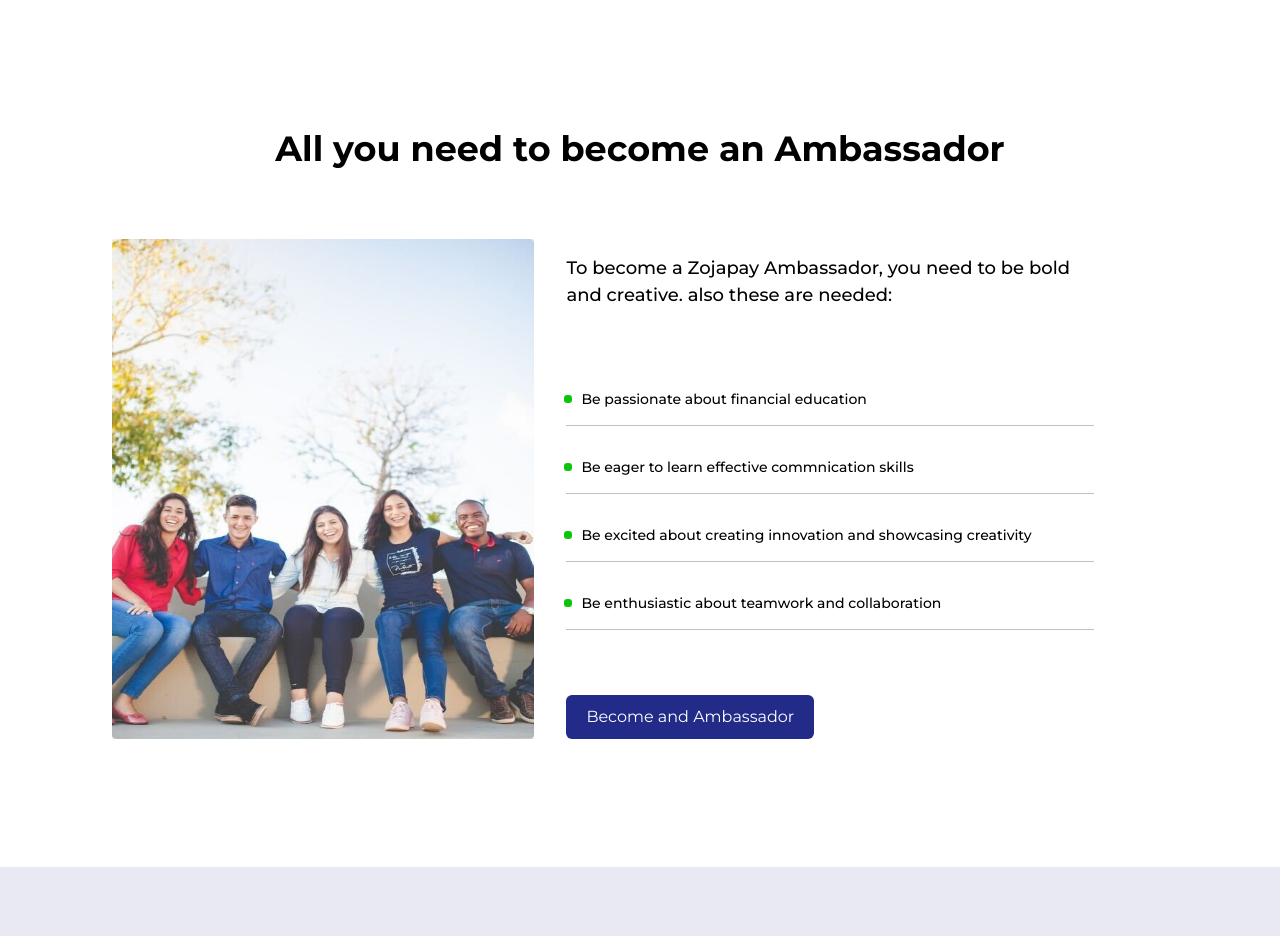
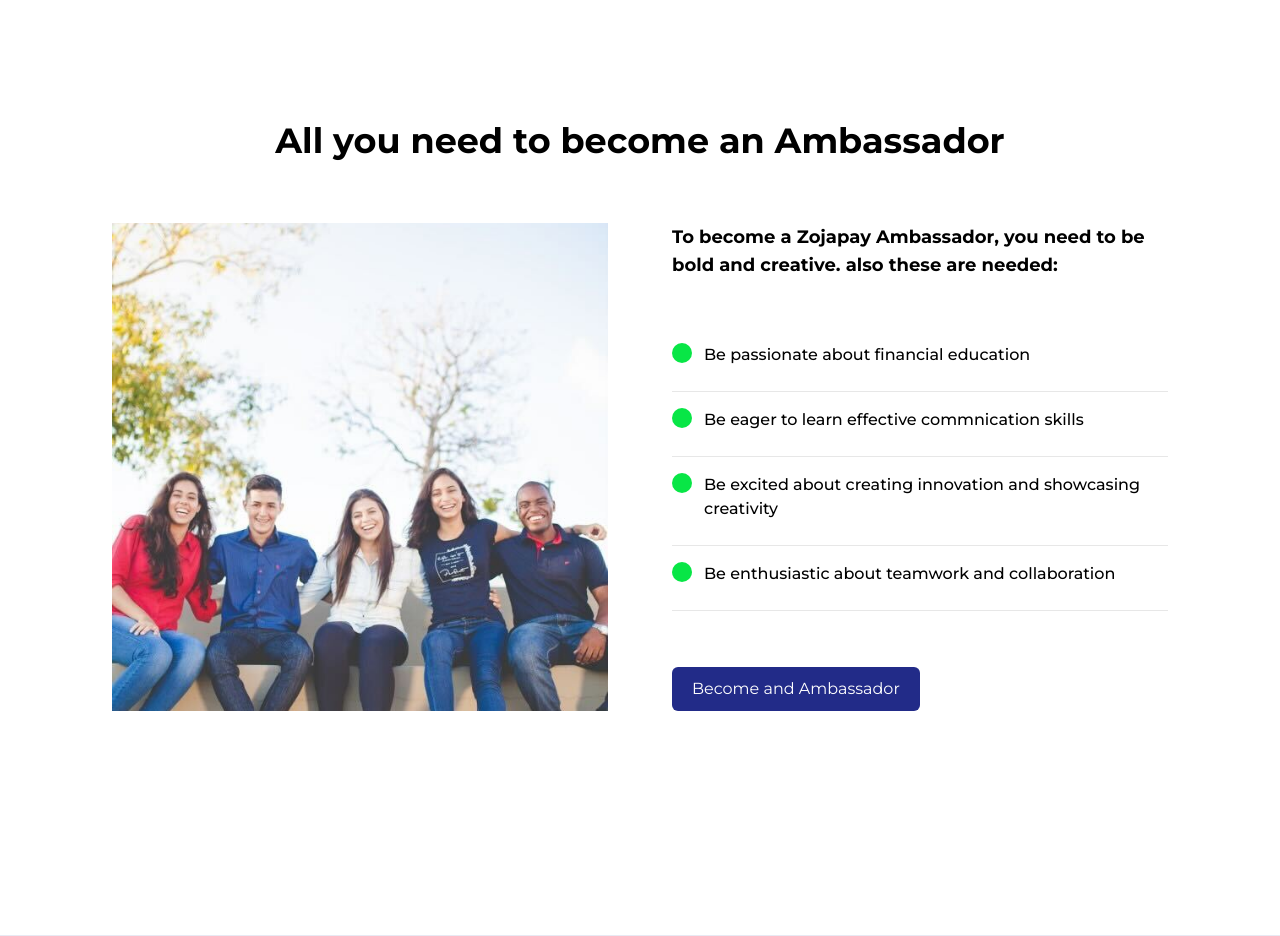
Before and after one commit to Zojatech/Ambassador, a React (Vite) app: page / in a window 1280 px wide. Shown: the part 2980-3916 px from the top of the page. Built offline with nearby package versions, Linux system fonts and the light colour scheme.

Commit message:
refactor the toJoin section

```diff
--- a/src/components/ToJoin/index.jsx
+++ b/src/components/ToJoin/index.jsx
@@ -1,30 +1,43 @@
 import Button from '@/components/Button';
 import Ambassador from '../../assets/ambass.jpg';
+import { toJoin } from '@/data';
 
 const ToJoin = () => {
   return (
     <section className='ambass'>
-      <h2>All you need to become an Ambassador</h2>
+      <div className='mb-24'>
+        <h2 className='text-xl md:text-2xl lg:text-3xl font-bold mb-10 sm:mb-24'>
+          All you need to become an Ambassador
+        </h2>
 
-      <div className='details'>
-        <div className='image'>
-          <img src={Ambassador} />
+        <div className=' sm:flex w-full sm:gap-12 lg:gap-16 items-stretch'>
+          {/* IMAGE */}
+          <div className='mb-12 sm:mb-0 sm:w-1/2 sm:relative'>
+            <img
+              src={Ambassador}
+              className='sm:absolute top-0 left-0 w-full h-full object-cover'
+            />
           </div>
 
-        <div className='need'>
-          <h3>
+          {/* NEEDS LIST */}
+          <div className='sm:w-1/2 '>
+            <h3 className='mb-8 text-lg font-semibold sm:mb-8 lg:mb-16'>
               To become a Zojapay Ambassador, you need to be bold and creative.
               also these are needed:
             </h3>
-          <ul>
-            <li>Be passionate about financial education</li>
-            <li>Be eager to learn effective commnication skills</li>
-            <li>
-              Be excited about creating innovation and showcasing creativity
+            <ul className='flex flex-col justify-between gap-4 mb-10 lg:mb-14'>
+              {toJoin?.map((item, index) => (
+                <li
+                  key={index}
+                  className='text-sm lg:text-base pb-6 border-gray-border border-b border-solid font-medium flex gap-3'
+                >
+                  <div className='w-5 h-5 rounded-full bg-[#08E646] flex-shrink-0'></div>
+                  <p>{item}</p>
                 </li>
-            <li>Be enthusiastic about teamwork and collaboration</li>
+              ))}
             </ul>
             <Button label='Become and Ambassador' />
+          </div>
         </div>
       </div>
     </section>
--- a/src/data/index.js
+++ b/src/data/index.js
@@ -29,3 +29,10 @@ export const accordionContent = [
       'Any student of a tertiary institution in Nigeria is eligible to apply',
   },
 ];
+
+export const toJoin = [
+  'Be passionate about financial education',
+  'Be eager to learn effective commnication skills',
+  'Be excited about creating innovation and showcasing creativity',
+  'Be enthusiastic about teamwork and collaboration',
+];
--- a/tailwind.config.js
+++ b/tailwind.config.js
@@ -9,6 +9,7 @@ export default {
         primary: '#222B88',
         'gray-bg': '#F8FAFC',
         'gray-text': '#5E6366',
+        'gray-border': ' #E7E7E7',
         'blue-bg': 'rgba(34, 43, 136, 0.1)',
       },
       backgroundImage: {
```
Lines whose indentation alone changed are shown as unchanged.
